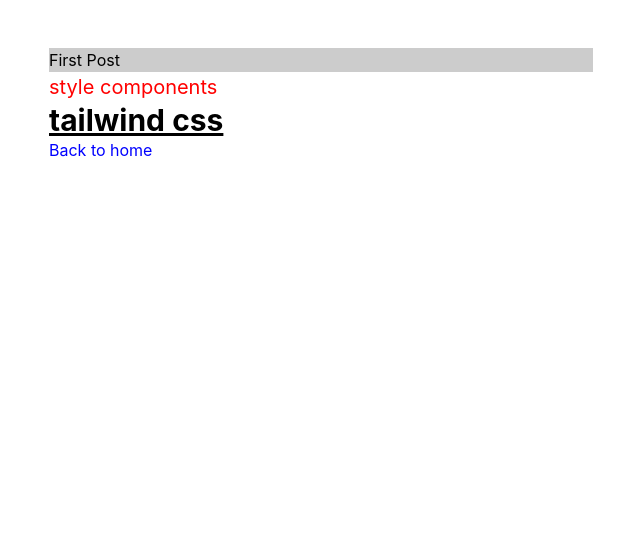
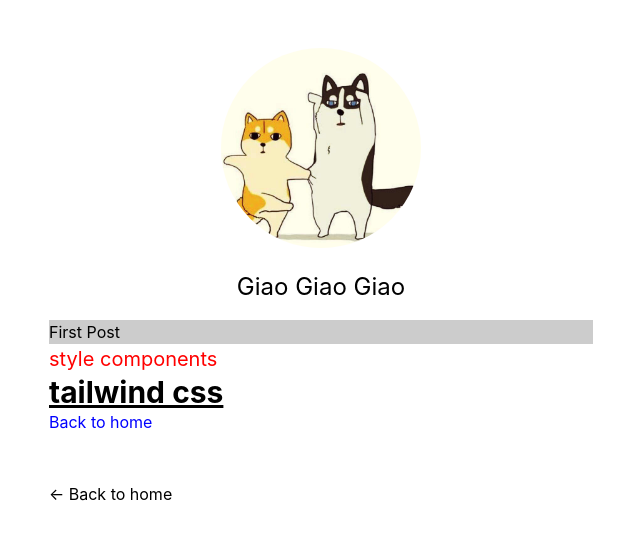
Before and after one commit to sRect/nextjs_demo, a Next.js app: page /posts/first-post in a window 1280 px wide. Shown: the top 540 px of the page, without its empty margins (319-959 px from the left). Built offline with nearby package versions, Linux system fonts and the light colour scheme.

Commit message:
feat: profile page

```diff
--- a/components/layout.js
+++ b/components/layout.js
@@ -1,5 +1,74 @@
+import Head from "next/head";
+import Image from "next/image";
 import styles from "./layout.module.css";
+import utilStyles from "../styles/utils.module.css";
+import Link from "next/link";
 
-export default function Layout({ children }) {
-  return <div className={styles.container}>{children}</div>;
+const name = "Giao Giao Giao";
+export const siteTitle = "Next.js Sample Website";
+
+export default function Layout({ children, home }) {
+  console.log("home==>", home);
+  console.log("children==>", children);
+
+  return (
+    <div className={styles.container}>
+      <Head>
+        <link rel="icon" href="/favicon.ico" />
+        <meta
+          name="description"
+          content="Learn how to build a personal website using Next.js"
+        />
+        <meta
+          property="og:image"
+          content={`https://og-image.now.sh/${encodeURI(
+            siteTitle
+          )}.png?theme=light&md=0&fontSize=75px&images=https%3A%2F%2Fassets.vercel.com%2Fimage%2Fupload%2Ffront%2Fassets%2Fdesign%2Fnextjs-black-logo.svg`}
+        />
+        <meta name="og:title" content={siteTitle} />
+        <meta name="twitter:card" content="summary_large_image" />
+      </Head>
+      <header className={styles.header}>
+        {home ? (
+          <>
+            <Image
+              src="/images/profile.jpg"
+              className={`${styles.headerHomeImage} ${utilStyles.borderCircle}`}
+              alt={name}
+              width={200}
+              height={200}
+            />
+            <h1 className={utilStyles.heading2Xl}>{name}</h1>
+          </>
+        ) : (
+          <>
+            <Link href="/">
+              <a>
+                <Image
+                  src="/images/profile.jpg"
+                  className={`${styles.headerImage} ${utilStyles.borderCircle}`}
+                  alt={name}
+                  width={200}
+                  height={200}
+                />
+              </a>
+            </Link>
+            <h2 className={utilStyles.headingLg}>
+              <Link href="/">
+                <a className={utilStyles.colorInherit}>{name}</a>
+              </Link>
+            </h2>
+          </>
+        )}
+      </header>
+      <main>{children}</main>
+      {!home && (
+        <div className={styles.backToHome}>
+          <Link href="/">
+            <a>← Back to home</a>
+          </Link>
+        </div>
+      )}
+    </div>
+  );
 }
--- a/components/layout.module.css
+++ b/components/layout.module.css
@@ -3,3 +3,23 @@
   padding: 0 1rem;
   margin: 3rem auto 6rem;
 }
+
+.header {
+  display: flex;
+  flex-direction: column;
+  align-items: center;
+}
+
+.headerImage {
+  width: 6rem;
+  height: 6rem;
+}
+
+.headerHomeImage {
+  width: 8rem;
+  height: 8rem;
+}
+
+.backToHome {
+  margin: 3rem 0 0;
+}
--- a/pages/index.js
+++ b/pages/index.js
@@ -1,74 +1,27 @@
 import Head from "next/head";
-import Image from "next/image";
 import Link from "next/link";
-import styles from "../styles/Home.module.css";
+import Layout, { siteTitle } from "../components/layout";
+import utilStyles from "../styles/utils.module.css";
 
 export default function Home() {
   return (
-    <div className={styles.container}>
+    <Layout home>
       <Head>
-        <title>Create Next App</title>
-        <meta name="description" content="Generated by create next app" />
-        <link rel="icon" href="/favicon.ico" />
+        <title>{siteTitle}</title>
       </Head>
+      <section className={utilStyles.headingMd}>
+        <p>磨刀不误砍柴Giao</p>
+        <p>
+          (This is a sample website - you’ll be building a site like this on{" "}
+          <a href="https://www.nextjs.cn/learn">our Next.js tutorial</a>.)
+        </p>
+      </section>
 
-      <main className={styles.main}>
-        <h1 className={styles.title}>
-          {/* Learn <a href="https://nextjs.org">Next.js!</a> */}
-          Read{" "}
-          <Link href="/posts/first-post">
-            <a>this page!</a>
-          </Link>
-        </h1>
-
-        <p className={styles.description}>
-          Get started by editing{" "}
-          <code className={styles.code}>pages/index.js</code>
-        </p>
-
-        <div className={styles.grid}>
-          <a href="https://nextjs.org/docs" className={styles.card}>
-            <h2>Documentation &rarr;</h2>
-            <p>Find in-depth information about Next.js features and API.</p>
-          </a>
-
-          <a href="https://nextjs.org/learn" className={styles.card}>
-            <h2>Learn &rarr;</h2>
-            <p>Learn about Next.js in an interactive course with quizzes!</p>
-          </a>
-
-          <a
-            href="https://github.com/vercel/next.js/tree/master/examples"
-            className={styles.card}
-          >
-            <h2>Examples &rarr;</h2>
-            <p>Discover and deploy boilerplate example Next.js projects.</p>
-          </a>
-
-          <a
-            href="https://vercel.com/new?utm_source=create-next-app&utm_medium=default-template&utm_campaign=create-next-app"
-            className={styles.card}
-          >
-            <h2>Deploy &rarr;</h2>
-            <p>
-              Instantly deploy your Next.js site to a public URL with Vercel.
-            </p>
-          </a>
-        </div>
-      </main>
-
-      <footer className={styles.footer}>
-        <a
-          href="https://vercel.com?utm_source=create-next-app&utm_medium=default-template&utm_campaign=create-next-app"
-          target="_blank"
-          rel="noopener noreferrer"
-        >
-          Powered by{" "}
-          <span className={styles.logo}>
-            <Image src="/vercel.svg" alt="Vercel Logo" width={72} height={16} />
-          </span>
-        </a>
+      <footer>
+        <Link href="/posts/first-post">
+          <a>--goto first-post--</a>
+        </Link>
       </footer>
-    </div>
+    </Layout>
   );
 }
--- /dev/null
+++ b/styles/utils.module.css
@@ -0,0 +1,52 @@
+.heading2Xl {
+  font-size: 2.5rem;
+  line-height: 1.2;
+  font-weight: 800;
+  letter-spacing: -0.05rem;
+  margin: 1rem 0;
+}
+
+.headingXl {
+  font-size: 2rem;
+  line-height: 1.3;
+  font-weight: 800;
+  letter-spacing: -0.05rem;
+  margin: 1rem 0;
+}
+
+.headingLg {
+  font-size: 1.5rem;
+  line-height: 1.4;
+  margin: 1rem 0;
+}
+
+.headingMd {
+  font-size: 1.2rem;
+  line-height: 1.5;
+}
+
+.borderCircle {
+  border-radius: 9999px;
+}
+
+.colorInherit {
+  color: inherit;
+}
+
+.padding1px {
+  padding-top: 1px;
+}
+
+.list {
+  list-style: none;
+  padding: 0;
+  margin: 0;
+}
+
+.listItem {
+  margin: 0 0 1.25rem;
+}
+
+.lightText {
+  color: #999;
+}
```
Also changed, not shown: public/images/profile.jpg (added).
